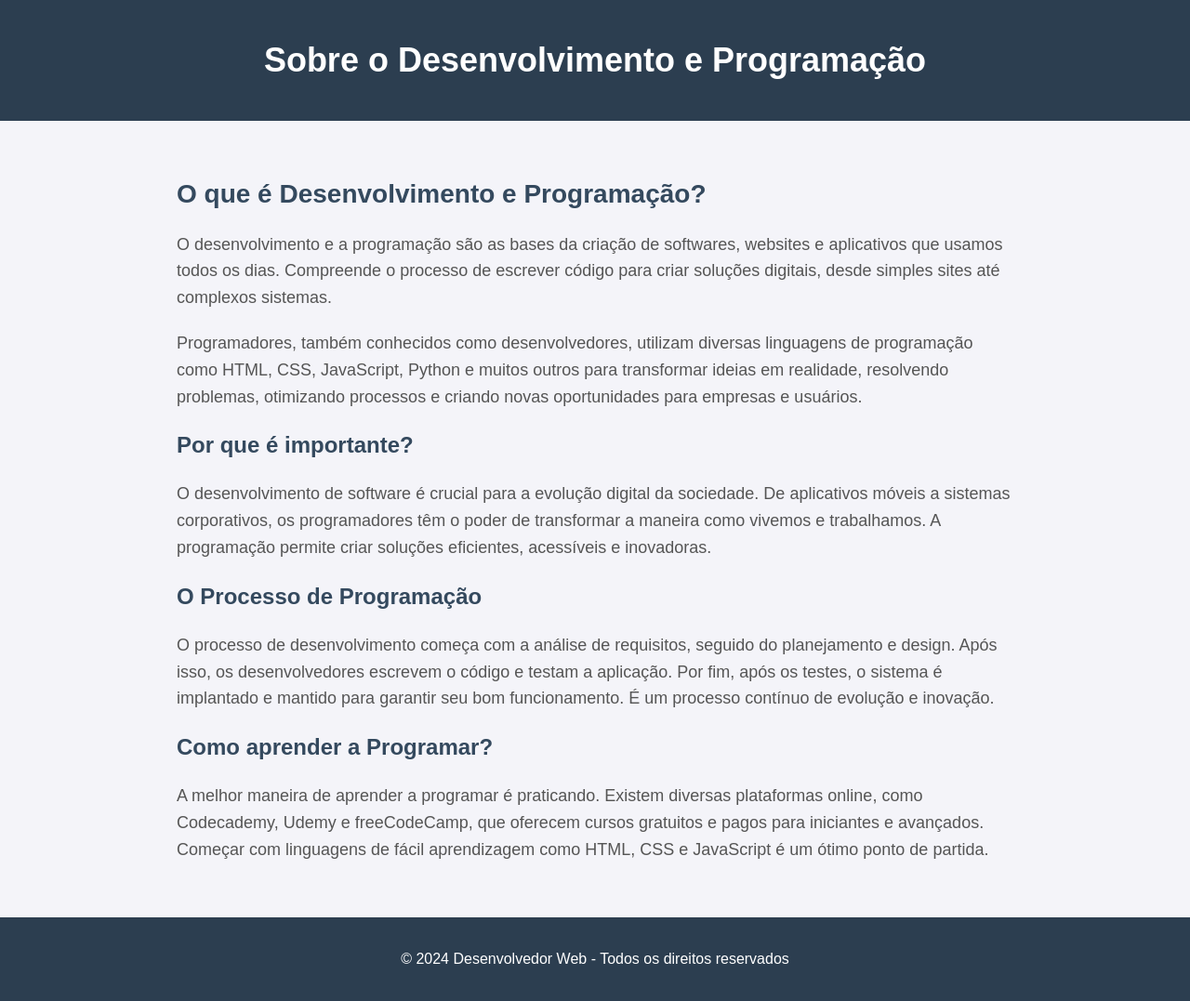
After one commit to Lduarte123/Project_django, a Django app: page /sobre in a window 1280 px wide. The commit adds this page. Shown: the whole page at 93% size. Run offline with Django 5.2, Linux system fonts and the light colour scheme.

Commit message:
Primeiro Comit

```diff
--- /dev/null
+++ b/blog/templates/sobre.html
@@ -0,0 +1,49 @@
+<!DOCTYPE html>
+<html lang="pt-BR">
+<head>
+    <meta charset="UTF-8">
+    <meta name="viewport" content="width=device-width, initial-scale=1.0">
+    <title>Sobre - Desenvolvimento e Programação</title>
+</head>
+<body style="font-family: Arial, sans-serif; background-color: #f4f4f9; margin: 0; padding: 0;">
+
+    <header style="background-color: #2c3e50; color: #fff; padding: 20px 0; text-align: center;">
+        <h1 style="font-size: 36px;">Sobre o Desenvolvimento e Programação</h1>
+    </header>
+
+    <section style="padding: 40px; max-width: 900px; margin: 0 auto;">
+        <h2 style="font-size: 28px; color: #34495e;">O que é Desenvolvimento e Programação?</h2>
+        <p style="font-size: 18px; color: #555; line-height: 1.6; margin-bottom: 20px;">
+            O desenvolvimento e a programação são as bases da criação de softwares, websites e aplicativos que usamos todos os dias.
+            Compreende o processo de escrever código para criar soluções digitais, desde simples sites até complexos sistemas.
+        </p>
+        <p style="font-size: 18px; color: #555; line-height: 1.6; margin-bottom: 20px;">
+            Programadores, também conhecidos como desenvolvedores, utilizam diversas linguagens de programação como HTML, CSS, JavaScript, Python e muitos outros
+            para transformar ideias em realidade, resolvendo problemas, otimizando processos e criando novas oportunidades para empresas e usuários.
+        </p>
+
+        <h3 style="font-size: 24px; color: #34495e;">Por que é importante?</h3>
+        <p style="font-size: 18px; color: #555; line-height: 1.6;">
+            O desenvolvimento de software é crucial para a evolução digital da sociedade. De aplicativos móveis a sistemas corporativos,
+            os programadores têm o poder de transformar a maneira como vivemos e trabalhamos. A programação permite criar soluções eficientes, acessíveis e inovadoras.
+        </p>
+
+        <h3 style="font-size: 24px; color: #34495e;">O Processo de Programação</h3>
+        <p style="font-size: 18px; color: #555; line-height: 1.6;">
+            O processo de desenvolvimento começa com a análise de requisitos, seguido do planejamento e design. Após isso, os desenvolvedores escrevem o código e testam a aplicação.
+            Por fim, após os testes, o sistema é implantado e mantido para garantir seu bom funcionamento. É um processo contínuo de evolução e inovação.
+        </p>
+
+        <h3 style="font-size: 24px; color: #34495e;">Como aprender a Programar?</h3>
+        <p style="font-size: 18px; color: #555; line-height: 1.6;">
+            A melhor maneira de aprender a programar é praticando. Existem diversas plataformas online, como Codecademy, Udemy e freeCodeCamp,
+            que oferecem cursos gratuitos e pagos para iniciantes e avançados. Começar com linguagens de fácil aprendizagem como HTML, CSS e JavaScript é um ótimo ponto de partida.
+        </p>
+    </section>
+
+    <footer style="background-color: #2c3e50; color: #fff; text-align: center; padding: 20px 0;">
+        <p style="font-size: 16px;">&copy; 2024 Desenvolvedor Web - Todos os direitos reservados</p>
+    </footer>
+
+</body>
+</html>
--- a/blog/urls.py
+++ b/blog/urls.py
@@ -3,6 +3,8 @@ from.import views
 
 urlpatterns = [
     path('',views.home, name='home'),
-    path('contatos.html/', views.contatos, name='contatos')
-
+    path('contatos.html/', views.contatos, name='contatos'),
+    path('habilidades', views.habilidades, name='habilidades'),
+    path('projetos', views.projetos, name='projetos'),
+    path('sobre', views.sobre, name='sobre')
 ]
--- a/blog/views.py
+++ b/blog/views.py
@@ -6,3 +6,12 @@ def home (request):
 
 def contatos(request):
     return render(request, 'contatos.html')
+
+def habilidades(request):
+    return render(request, 'habilidades.html')
+
+def sobre(request):
+    return render(request, 'sobre.html')
+
+def projetos(request):
+    return render(request, 'projetos.html')
```
Also changed, not shown: blog/templates/contatos.html (+32 -4 lines), blog/templates/home.html (+4 -4 lines), blog/templates/habilidades.html (added), blog/templates/projetos.html (added).
